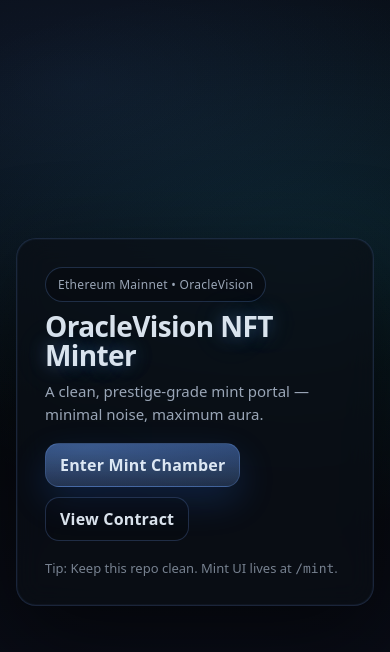
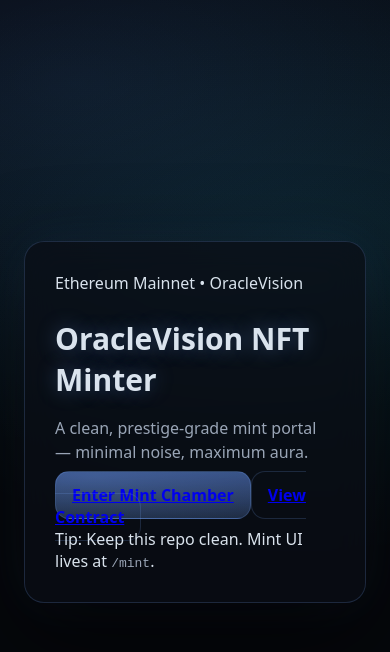
Before and after one commit to vamuq999/oracle.nft.vision, a Next.js app: page / in a window 390 px wide. Shown: the top 652 px of the page. Built offline with nearby package versions, Linux system fonts and the light colour scheme.

Commit message:
Refactor CSS styles and variables for consistency
Updated various CSS variables and styles for improved design consistency and responsiveness.

```diff
--- a/app/globals.css
+++ b/app/globals.css
@@ -1,332 +1,134 @@
+/* ---------- ROOT THEME ---------- */
+
 :root {
   --bg: #05070b;
-  --card: rgba(10, 14, 22, 0.72);
-  --border: rgba(120, 170, 255, 0.16);
+  --card: rgba(10, 14, 22, 0.75);
+  --border: rgba(120, 170, 255, 0.18);
   --text: rgba(235, 245, 255, 0.92);
   --muted: rgba(210, 225, 245, 0.72);
-  --dim: rgba(210, 225, 245, 0.55);
   --glow: rgba(120, 170, 255, 0.35);
-  --glow2: rgba(70, 220, 255, 0.22);
-  --warn: rgba(255, 180, 80, 0.95);
 }
 
-* { box-sizing: border-box; }
-html, body { height: 100%; }
-body {
-  margin: 0;
-  font-family: ui-sans-serif, system-ui, -apple-system, Segoe UI, Roboto, Arial, "Apple Color Emoji", "Segoe UI Emoji";
-  color: var(--text);
-  background:
-    radial-gradient(1200px 600px at 20% 10%, rgba(90, 150, 255, 0.12), transparent 55%),
-    radial-gradient(900px 500px at 80% 30%, rgba(40, 230, 255, 0.10), transparent 55%),
-    radial-gradient(1200px 900px at 50% 100%, rgba(90, 120, 255, 0.08), transparent 60%),
-    linear-gradient(180deg, #04060a, #05070b 40%, #05070b);
-  overflow-x: hidden;
+/* ---------- RESET ---------- */
+
+* {
+  box-sizing: border-box;
 }
 
-a { color: inherit; text-decoration: none; }
+html, body {
+  margin: 0;
+  padding: 0;
+  height: 100%;
+  font-family: system-ui, -apple-system, sans-serif;
+  color: var(--text);
+}
+
+/* ---------- BACKGROUND ---------- */
+
+body {
+  background:
+    radial-gradient(1200px 600px at 20% 10%, rgba(90, 150, 255, 0.12), transparent 60%),
+    radial-gradient(900px 500px at 80% 30%, rgba(40, 230, 255, 0.10), transparent 60%),
+    linear-gradient(180deg, #04060a, #05070b 40%);
+}
+
+/* ---------- LAYOUT ---------- */
 
 .shell {
-  min-height: 100%;
+  min-height: 100vh;
   display: grid;
   place-items: center;
-  padding: 28px 16px;
+  padding: 24px;
 }
 
 .card {
-  width: min(1080px, 100%);
+  width: min(900px, 100%);
+  background: var(--card);
   border: 1px solid var(--border);
-  background: var(--card);
   border-radius: 20px;
+  padding: 30px;
+  backdrop-filter: blur(16px);
   box-shadow:
-    0 30px 90px rgba(0,0,0,0.55),
-    0 0 0 1px rgba(120,170,255,0.05) inset;
-  backdrop-filter: blur(14px);
-  padding: 22px;
+    0 30px 90px rgba(0,0,0,0.6),
+    0 0 50px rgba(120,170,255,0.08);
 }
 
-.hero { padding: 28px; }
-.heroTop { display: grid; gap: 10px; }
-
-.badge {
-  display: inline-flex;
-  align-items: center;
-  gap: 10px;
-  padding: 8px 12px;
-  border-radius: 999px;
-  border: 1px solid rgba(120,170,255,0.22);
-  background: rgba(6, 10, 16, 0.55);
-  color: var(--muted);
-  font-size: 12px;
-  letter-spacing: 0.3px;
-  width: fit-content;
-}
+/* ---------- TEXT ---------- */
 
 .title {
-  margin: 0;
-  font-size: clamp(28px, 4vw, 44px);
-  letter-spacing: -0.6px;
-  line-height: 1.05;
-}
-.titleGlow {
-  text-shadow:
-    0 0 18px rgba(120,170,255,0.35),
-    0 0 42px rgba(70,220,255,0.18);
+  font-size: clamp(30px, 4vw, 44px);
+  font-weight: 800;
+  margin-bottom: 10px;
+  text-shadow: 0 0 20px rgba(120,170,255,0.35);
 }
 
 .sub {
-  margin: 0;
   color: var(--muted);
-  font-size: 15px;
+  margin-bottom: 20px;
   line-height: 1.5;
 }
 
-.ctaRow {
-  display: flex;
-  gap: 10px;
-  flex-wrap: wrap;
-  margin-top: 18px;
+.mono {
+  font-family: monospace;
+  color: var(--muted);
 }
 
+/* ---------- BUTTONS ---------- */
+
 .btn {
-  border: 1px solid rgba(120,170,255,0.22);
-  background: rgba(6, 10, 16, 0.55);
-  color: var(--text);
   border-radius: 14px;
-  padding: 10px 14px;
+  padding: 12px 16px;
+  font-weight: 700;
+  border: 1px solid var(--border);
   cursor: pointer;
-  transition: transform 140ms ease, box-shadow 140ms ease, border-color 140ms ease;
-  font-weight: 650;
-  letter-spacing: 0.2px;
+  transition: 0.2s ease;
 }
-.btn:hover { transform: translateY(-1px); border-color: rgba(120,170,255,0.35); }
-.btn:disabled { opacity: 0.55; cursor: not-allowed; transform: none; }
 
 .btn.primary {
   background:
-    radial-gradient(900px 220px at 20% 10%, rgba(120,170,255,0.35), transparent 60%),
-    linear-gradient(180deg, rgba(50, 90, 160, 0.45), rgba(10, 16, 26, 0.65));
-  box-shadow: 0 14px 36px rgba(40, 120, 255, 0.18);
-}
-.btn.ghost { background: rgba(6, 10, 16, 0.35); }
-
-.btn.big {
-  width: 100%;
-  padding: 14px 16px;
-  border-radius: 16px;
-  font-size: 15px;
+    radial-gradient(900px 200px at 20% 10%, rgba(120,170,255,0.35), transparent 60%),
+    linear-gradient(180deg, rgba(60, 90, 160, 0.55), rgba(10, 16, 26, 0.7));
 }
 
-.footerNote {
-  margin-top: 18px;
-  color: var(--dim);
-  font-size: 13px;
+.btn.primary:hover {
+  transform: translateY(-2px);
+  box-shadow: 0 15px 40px rgba(70,220,255,0.2);
 }
 
-.mono {
-  font-family: ui-monospace, SFMono-Regular, Menlo, Monaco, Consolas, "Liberation Mono", "Courier New", monospace;
+/* ---------- ORB ---------- */
+
+.orb {
+  width: 260px;
+  height: 260px;
+  border-radius: 999px;
+  margin: 20px auto;
+
+  background:
+    radial-gradient(circle at 30% 25%, rgba(255,255,255,0.2), transparent 40%),
+    radial-gradient(circle at 50% 50%, rgba(120,170,255,0.18), transparent 60%),
+    radial-gradient(circle at 65% 70%, rgba(70,220,255,0.10), transparent 55%),
+    radial-gradient(circle at 50% 50%, rgba(10, 14, 22, 0.2), rgba(6, 10, 16, 0.95));
+
+  box-shadow:
+    0 0 0 1px rgba(170, 210, 255, 0.15) inset,
+    0 0 60px rgba(120,170,255,0.25),
+    0 0 140px rgba(70,220,255,0.18);
+
+  animation: orbFloat 4s ease-in-out infinite;
 }
 
-.mintCard { padding: 22px; }
-
-.mintHeader {
-  display: grid;
-  gap: 14px;
-  grid-template-columns: 1.2fr 0.8fr;
-  align-items: start;
-}
-@media (max-width: 900px) {
-  .mintHeader { grid-template-columns: 1fr; }
+@keyframes orbFloat {
+  0%, 100% { transform: translateY(0px); }
+  50% { transform: translateY(-8px); }
 }
 
-.walletBox {
-  border: 1px solid rgba(120,170,255,0.18);
-  background: rgba(6, 10, 16, 0.45);
-  border-radius: 18px;
-  padding: 14px;
-  display: grid;
-  gap: 10px;
-}
-
-.walletLine {
-  display: flex;
-  justify-content: space-between;
-  gap: 12px;
-  align-items: center;
-  color: var(--muted);
-  font-size: 13px;
-}
-
-.label { color: var(--dim); font-weight: 650; }
-.warn { color: var(--warn); }
-
-.btnRow {
-  display: flex;
-  gap: 10px;
-  flex-wrap: wrap;
-  margin-top: 6px;
-}
-
-.mintGrid {
-  margin-top: 18px;
-  display: grid;
-  grid-template-columns: 0.95fr 1.05fr;
-  gap: 14px;
-}
-@media (max-width: 900px) {
-  .mintGrid { grid-template-columns: 1fr; }
-}
-
-.orbWrap {
-  border: 1px solid rgba(120,170,255,0.16);
-  background: rgba(6, 10, 16, 0.40);
-  border-radius: 18px;
-  padding: 18px;
-  display: grid;
-  place-items: center;
-  gap: 12px;
-  min-height: 360px;
-}
-
-.orb {
-  width: min(320px, 78vw);
-  aspect-ratio: 1 / 1;
-  border-radius: 999px;
-  position: relative;
-  box-shadow:
-    0 0 0 1px rgba(170, 210, 255, 0.18) inset,
-    0 0 40px rgba(120,170,255,0.20),
-    0 0 110px rgba(70,220,255,0.12);
-  background:
-    radial-gradient(circle at 30% 25%, rgba(255,255,255,0.18), transparent 35%),
-    radial-gradient(circle at 50% 55%, rgba(120,170,255,0.18), transparent 52%),
-    radial-gradient(circle at 65% 70%, rgba(70,220,255,0.10), transparent 48%),
-    radial-gradient(circle at 50% 50%, rgba(10, 14, 22, 0.2), rgba(6, 10, 16, 0.85) 68%, rgba(4,6,10,0.95));
-  overflow: hidden;
-  animation: orbFloat 4.2s ease-in-out infinite;
-}
-
-.orb::before,
-.orb::after {
-  content: "";
-  position: absolute;
-  inset: -30%;
-  background:
-    conic-gradient(
-      from 0deg,
-      rgba(120,170,255,0.00),
-      rgba(120,170,255,0.18),
-      rgba(70,220,255,0.08),
-      rgba(120,170,255,0.00)
-    );
-  filter: blur(18px);
-  opacity: 0.85;
-  animation: spin 6.5s linear infinite;
-}
-
-.orb::after {
-  inset: -40%;
-  opacity: 0.55;
-  animation-duration: 10.5s;
-  animation-direction: reverse;
-}
-
-@keyframes spin {
-  to { transform: rotate(360deg); }
-}
-@keyframes orbFloat {
-  0%, 100% { transform: translateY(0px) scale(1); }
-  50% { transform: translateY(-8px) scale(1.01); }
-}
-
-.orbCaption {
-  width: 100%;
-  display: flex;
-  justify-content: space-between;
-  gap: 12px;
-  color: var(--muted);
-  font-size: 13px;
-}
-
-.dim { color: var(--dim); }
-
-.panel {
-  border: 1px solid rgba(120,170,255,0.16);
-  background: rgba(6, 10, 16, 0.40);
-  border-radius: 18px;
-  padding: 18px;
-  display: grid;
-  gap: 14px;
-}
-
-.panelTitle {
-  font-weight: 800;
-  letter-spacing: 0.2px;
-}
-
-.field { display: grid; gap: 10px; }
-
-.labelRow {
-  display: flex;
-  justify-content: space-between;
-  gap: 10px;
-  align-items: baseline;
-}
-
-.hint {
-  color: var(--dim);
-  font-size: 12px;
-}
-
-.tiers {
-  display: grid;
-  grid-template-columns: repeat(3, 1fr);
-  gap: 10px;
-}
-@media (max-width: 520px) {
-  .tiers { grid-template-columns: 1fr; }
-}
-
-.tier {
-  border: 1px solid rgba(120,170,255,0.16);
-  background: rgba(6, 10, 16, 0.35);
-  border-radius: 16px;
-  padding: 12px;
-  display: grid;
-  gap: 6px;
-  cursor: pointer;
-  transition: border-color 140ms ease, transform 140ms ease;
-}
-.tier:hover { transform: translateY(-1px); border-color: rgba(120,170,255,0.3); }
-.tier input { display: none; }
-
-.tier.active {
-  border-color: rgba(120,170,255,0.38);
-  box-shadow: 0 14px 40px rgba(40,120,255,0.12);
-}
-
-.tierBig { font-weight: 850; }
-.tierSmall { color: var(--dim); font-size: 12px; }
-
-.note {
-  color: var(--dim);
-  font-size: 12px;
-  border-left: 2px solid rgba(120,170,255,0.35);
-  padding-left: 10px;
-  line-height: 1.4;
-}
+/* ---------- STATUS ---------- */
 
 .status {
-  border: 1px solid rgba(120,170,255,0.16);
-  background: rgba(6, 10, 16, 0.35);
-  border-radius: 14px;
+  margin-top: 16px;
   padding: 12px;
+  border-radius: 12px;
+  border: 1px solid var(--border);
+  background: rgba(6, 10, 16, 0.5);
   color: var(--muted);
-  line-height: 1.4;
 }
-
-.fineprint {
-  color: var(--dim);
-  font-size: 12px;
-  line-height: 1.5;
-}
```
